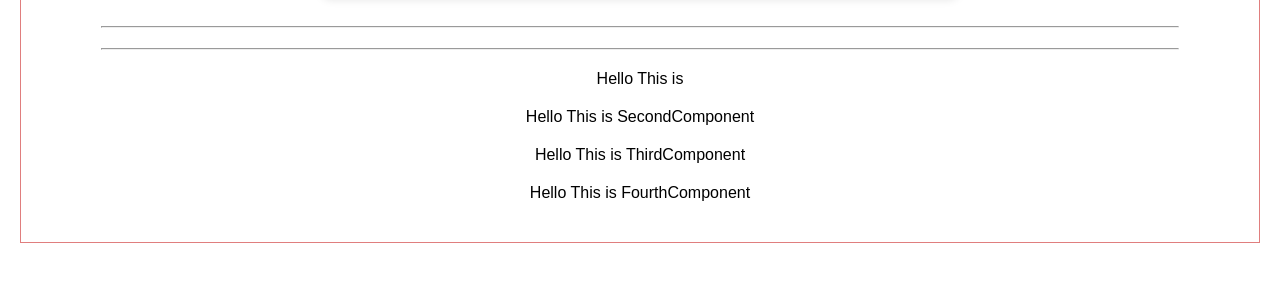
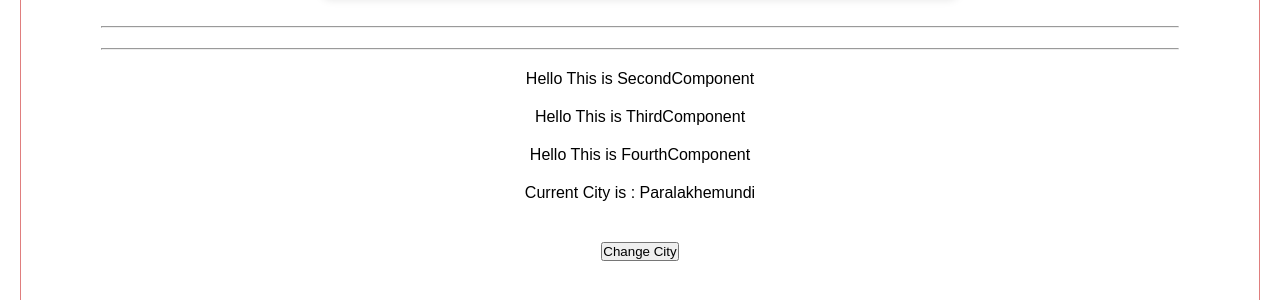
Before and after one commit to sireesha0904/React-Pr, a React (Create React App) app in the folder my-app/: page / in a window 1280 px wide. Shown: the part 953-1253 px from the top of the page. Before the commit the page ends 1216 px from the top, so only its background shows below. Built offline with nearby package versions, Linux system fonts and the light colour scheme.

Commit message:
practice

```diff
--- a/my-app/src/App.js
+++ b/my-app/src/App.js
@@ -1,19 +1,12 @@
 import Comp from './component';
 import Sample from './Example/Sample';
 import Practice from './Practice';
-import FirstCompo from './PropsContainer/FirstCompo';
 import './App.css';
 import SecondCompo from './PropsContainer/SecondCompo';
 import ThirdCompo from './PropsContainer/ThirdCompo';
 import FourthCompo from './PropsContainer/FourthCompo';
 import StateMgm from './StateMgm';
 
-const CarObject ={
-  name: "BMW",
-  model: "X5",
-  year: 2020,
-  color: "Black"
-}
 function App() {
   return (
     <div>
@@ -23,7 +16,7 @@ function App() {
       <hr></hr>
       <Practice />
       <hr></hr> <hr></hr>
-      <FirstCompo car={CarObject} />
+
       <SecondCompo name="SecondComponent" />
       <ThirdCompo name="ThirdComponent" />
       <FourthCompo name="FourthComponent" />
--- a/my-app/src/StateMgm.js
+++ b/my-app/src/StateMgm.js
@@ -5,7 +5,8 @@ const StateMgm = () => {
     const [city, setCity] = useState("Paralakhemundi");
   return (
     <div>
-
+          <p>Current City is : {city}</p>
+          <button onClick={ () => setCity("Uppalada")}>Change City</button>
     </div>
   )
 }
```
